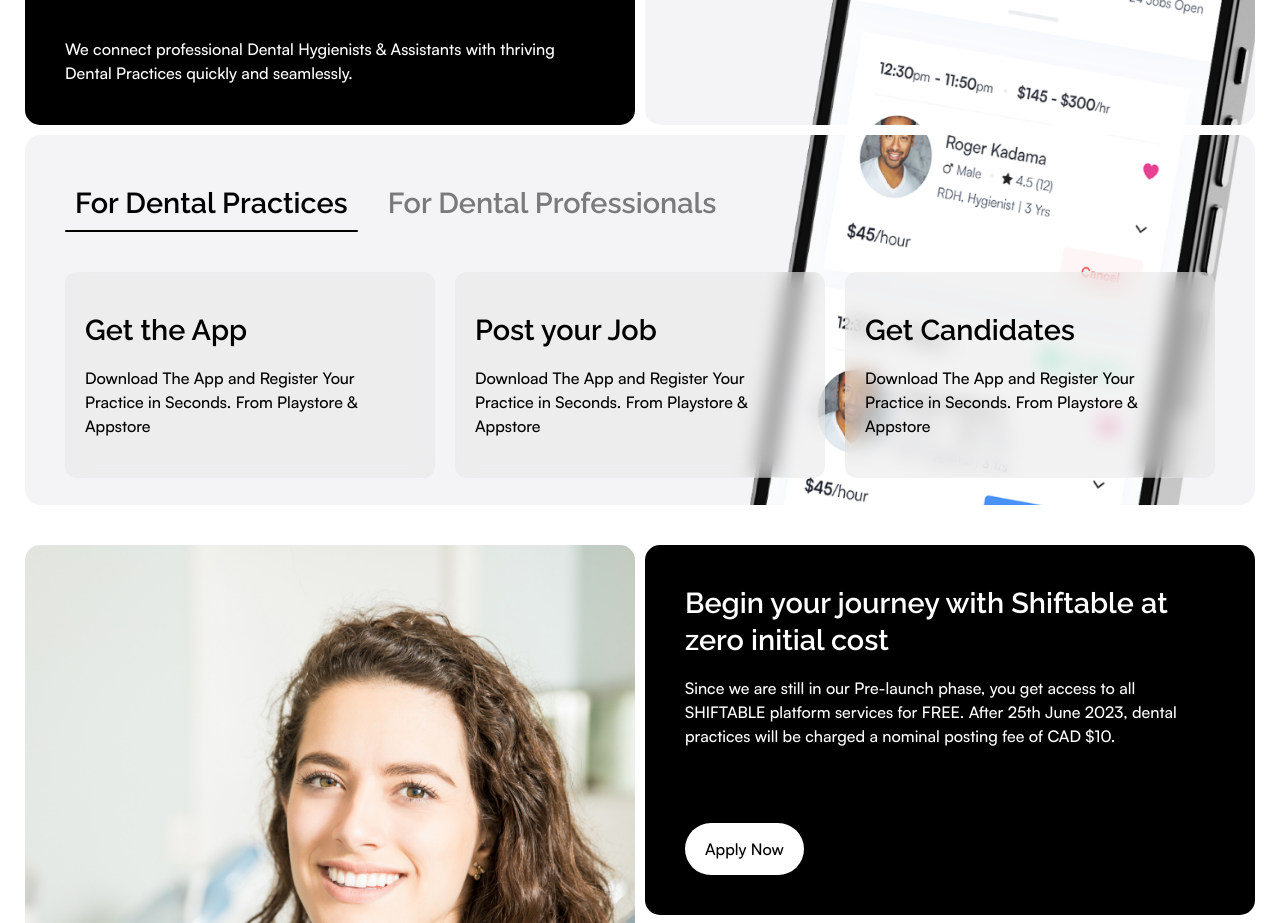
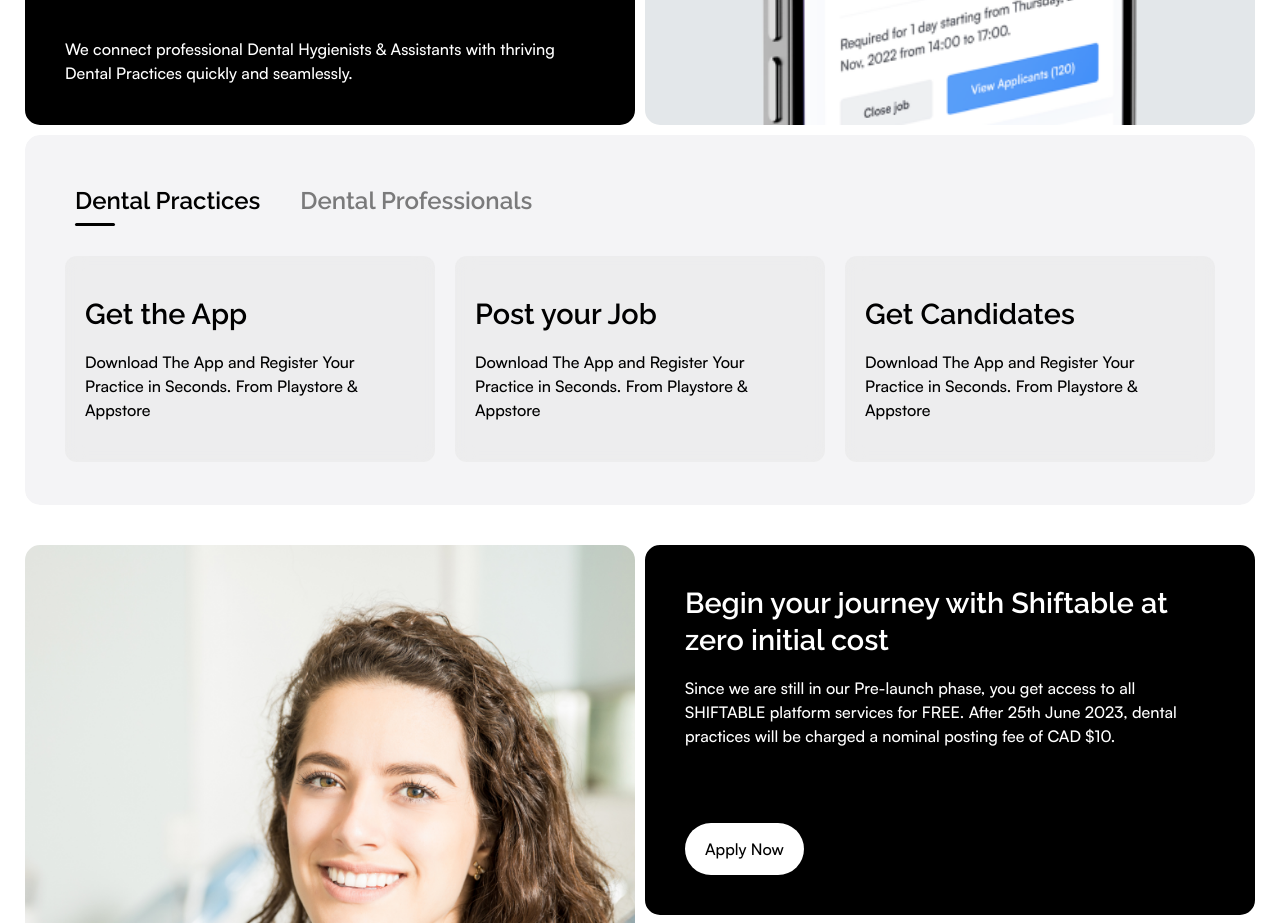
Before and after one commit to webfixerr/shiftable-website, a plain HTML site: page index.html in a window 1280 px wide. Shown: the part 2660-3583 px from the top of the page. Drawn offline with nearby package versions, Linux system fonts and the light colour scheme.

Commit message:
homepage

```diff
--- a/css/style.scss
+++ b/css/style.scss
@@ -348,7 +348,7 @@ section {
 ul.tabs-list {
   list-style: none;
   padding: 0;
-  margin: 0;
+  margin: 0 0 40px 0;
   display: flex;
   justify-content: flex-start;
   align-items: center;
@@ -361,16 +361,17 @@ ul.tabs-list {
     h3 {
       color: rgba(black, 0.5);
       transition: all 240ms linear;
+      font-size: 1.5rem;
     }
 
     &::before {
       content: "";
       position: absolute;
       bottom: 0;
-      left: 0;
-      width: 100%;
-      height: 2px;
-      border-radius: 4px;
+      left: 10px;
+      width: 40px;
+      height: 3px;
+      border-radius: 200px;
       background: black;
       transform-origin: left center;
       transform: scaleX(0);
@@ -400,15 +401,41 @@ ul.tabs-list {
 ul.cards {
   list-style: none;
   padding: 0;
-  margin: 40px 0 0 0;
   display: grid;
   grid-template-columns: repeat(3, 1fr);
   gap: 20px;
+  height: 0px;
+
+  &.active {
+    margin-top: -10px;
+    height: auto;
+
+    li {
+      opacity: 1;
+      transform: translateX(0);
+    }
+  }
 
   li {
     background: rgba(#e6e6e6, 0.5);
     padding: 40px 20px;
     backdrop-filter: blur(10px);
     border-radius: 12px;
+    opacity: 0;
+    transform: translateX(-10%);
+    transition: all 220ms linear;
+
+    &:nth-child(1) {
+      transition-delay: 0ms;
+    }
+    &:nth-child(2) {
+      transition-delay: 200ms;
+    }
+    &:nth-child(3) {
+      transition-delay: 400ms;
+    }
+    &:nth-child(4) {
+      transition-delay: 600ms;
+    }
   }
 }
--- a/index.html
+++ b/index.html
@@ -94,23 +94,24 @@
                 </p>
             </article>
         </section>
-        <section id="home__howitworks" class="image-section" data-image="image4.png">
+        <section id="home__howitworks" class="image-section" data-image="bg-color.png">
             <article class="el-1 text-el text-el--dark" data-aos="fade-up">
                 <h2 data-aos="zoom-out">How Shiftable works?</h2>
                 <p data-aos="zoom-out">We connect professional Dental Hygienists & Assistants with thriving Dental
                     Practices quickly and seamlessly.</p>
             </article>
-            <article class="el-2" data-aos="fade-up" data-aos-delay="100"></article>
-            <article class="el-3" data-aos="fade-up">
+            <article class="el-2" data-aos="fade-up" data-aos-delay="100"
+                style="background-image: url('/img/image6.png');"></article>
+            <article class="el-3 tab-container" data-aos="fade-up">
                 <ul class="tabs-list">
                     <li class="tab active" data-tab="1">
-                        <h3>For Dental Practices</h3>
+                        <h3>Dental Practices</h3>
                     </li>
                     <li class="tab" data-tab="2">
-                        <h3>For Dental Professionals</h3>
+                        <h3>Dental Professionals</h3>
                     </li>
                 </ul>
-                <ul class="cards" data-tab="1">
+                <ul class="cards active" data-tab="1">
                     <li>
                         <h3>Get the App</h3>
                         <p>Download The App and Register Your Practice in Seconds. From Playstore & Appstore</p>
@@ -247,6 +248,7 @@
         });
     </script>
     <script src="./js/images.js"></script>
+    <script src="./js/tabs.js"></script>
 </body>
 
 </html>
--- /dev/null
+++ b/js/tabs.js
@@ -0,0 +1,24 @@
+var tabContainers = document.querySelectorAll(".tab-container");
+
+tabContainers.forEach(function (tabContainer) {
+  var tabs = tabContainer.querySelectorAll(".tab");
+  var tabDataSets = tabContainer.querySelectorAll("[data-tab]:not(.tab)");
+
+  tabs.forEach(function (tab) {
+    tab.addEventListener("click", function () {
+      tab.classList.add("active");
+
+      tabDataSets.forEach(function (dataSet) {
+        if (dataSet.getAttribute("data-tab") === tab.getAttribute("data-tab")) {
+          dataSet.classList.add("active");
+        } else {
+          dataSet.classList.remove("active");
+        }
+      });
+
+      tabs.forEach(function (_tab) {
+        if (_tab !== tab) _tab.classList.remove("active");
+      });
+    });
+  });
+});
```
Also changed, not shown: css/style.min.css, img/bg-color.png (added).
